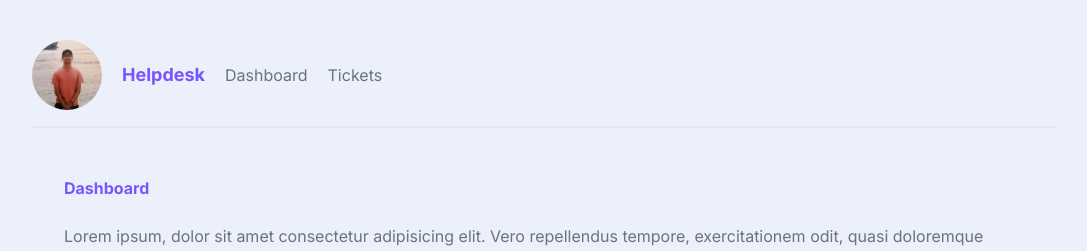
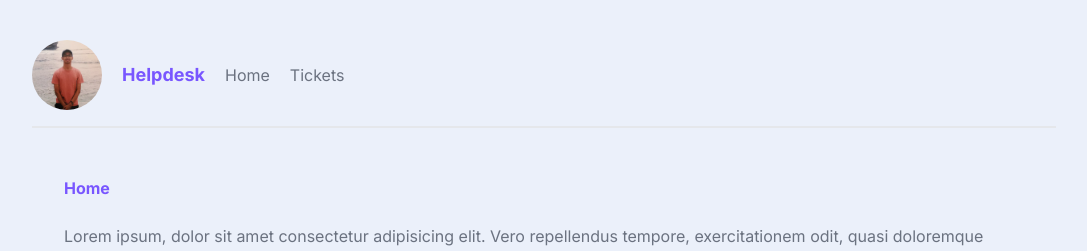
Before and after one commit to argafrl/next-helpdesk, a Next.js app: page / in a window 1280 px wide. Shown: the top 251 px of the page, without its empty margins (96-1183 px from the left). Built offline with nearby package versions, Linux system fonts and the light colour scheme.

Commit message:
Update slice max limit and rename dashboard

```diff
--- a/app/components/Navbar.jsx
+++ b/app/components/Navbar.jsx
@@ -13,7 +13,7 @@ export default function Navbar() {
         placeholder="blur"
       />
       <h1>Helpdesk</h1>
-      <Link href="/">Dashboard</Link>
+      <Link href="/">Home</Link>
       <Link href="/tickets">Tickets</Link>
     </nav>
   );
--- a/app/page.jsx
+++ b/app/page.jsx
@@ -3,7 +3,7 @@ import Link from "next/link";
 export default function Home() {
   return (
     <main>
-      <h2>Dashboard</h2>
+      <h2>Home</h2>
       <p>
         Lorem ipsum, dolor sit amet consectetur adipisicing elit. Vero
         repellendus tempore, exercitationem odit, quasi doloremque possimus
--- a/app/tickets/TicketList.jsx
+++ b/app/tickets/TicketList.jsx
@@ -11,7 +11,7 @@ export default async function TicketList() {
       {tickets.map((ticket) => {
         <div key={ticket.id} className="my-5 card">
           <h3>{tickets.title}</h3>
-          <p>{ticket.body.slice(0, 200)}...</p>
+          <p>{ticket.body.slice(0, 150)}...</p>
           <div className={`pill ${ticket.priority}`}>
             {ticket.priority} priority
           </div>
```
